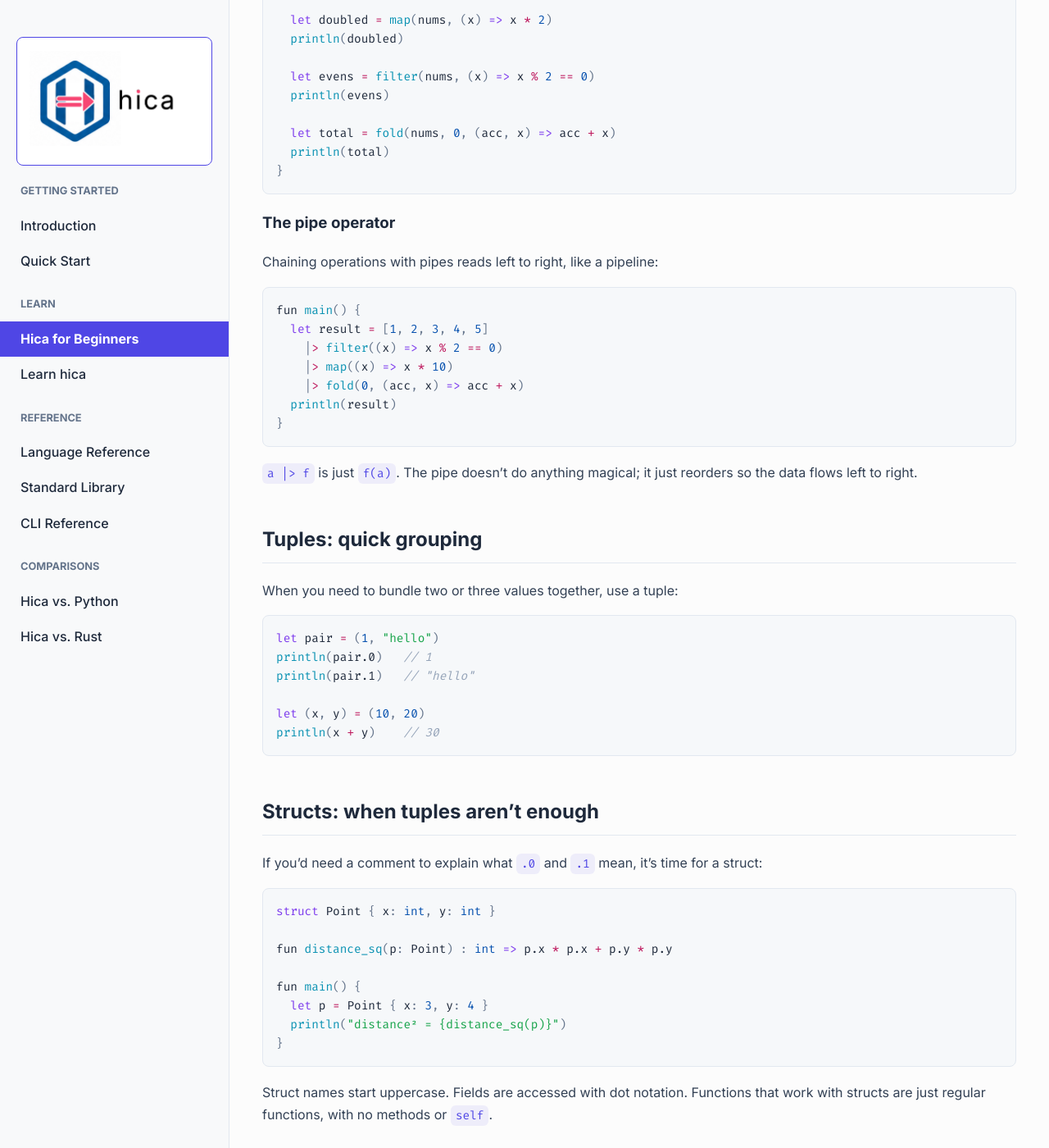
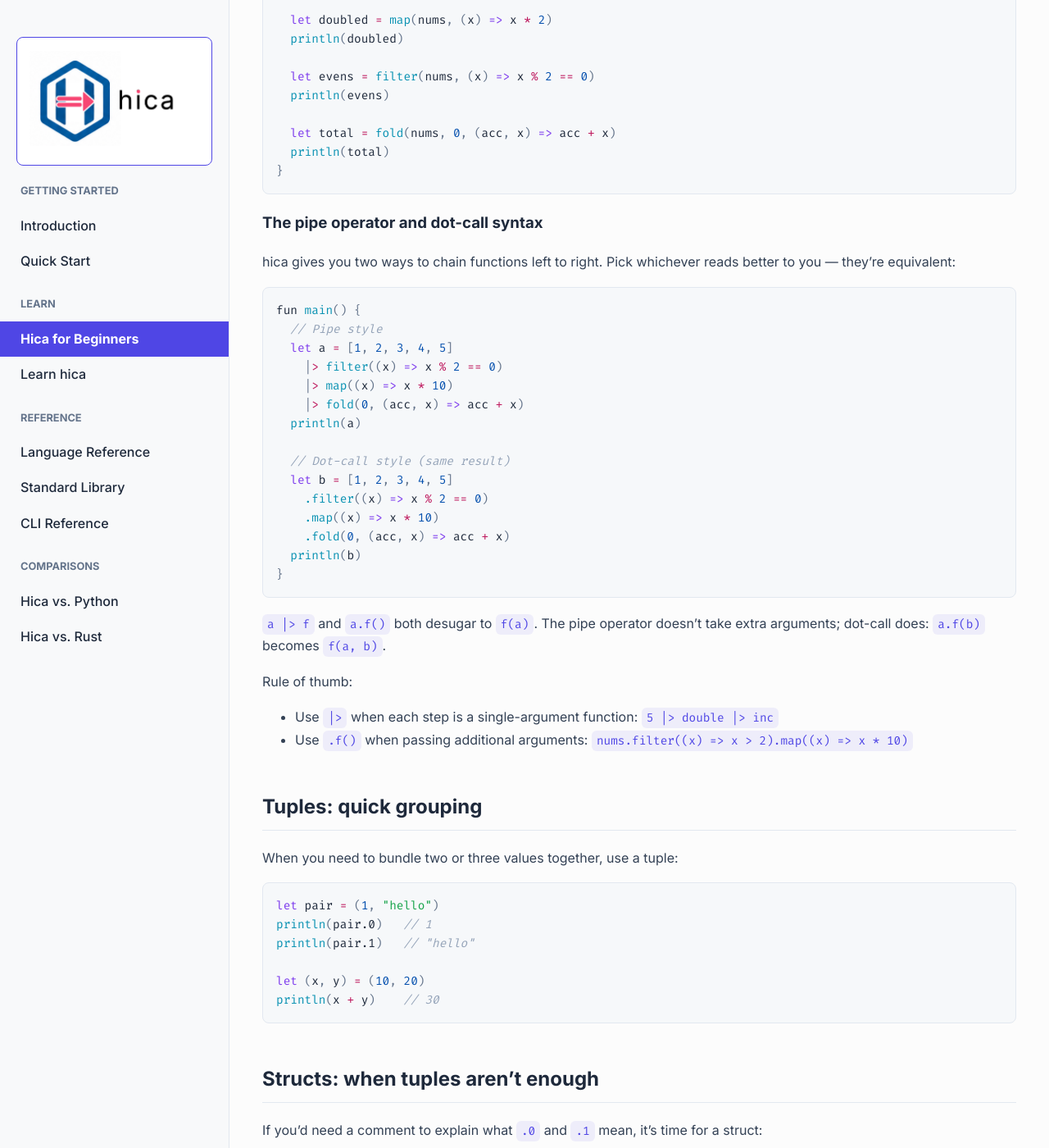
Before and after one commit to cladam/hica, a Jekyll site: the page built from docs/hica-for-beginners.md, in a window 1280 px wide and 1400 px high, scrolled down 4970 px. Shown: the whole window at 82% size. Built offline with Jekyll 4.4.1, drawn with Linux system fonts in a browser that asks for light colours.

Commit message:
docs: update documentation for the new dot syntax for chaining

````diff
--- a/docs/hica-for-beginners.md
+++ b/docs/hica-for-beginners.md
@@ -215,21 +215,33 @@
 }
 ```
 
-### The pipe operator
+### The pipe operator and dot-call syntax
 
-Chaining operations with pipes reads left to right, like a pipeline:
+hica gives you two ways to chain functions left to right. Pick whichever reads better to you — they're equivalent:
 
 ```rust
 fun main() {
-  let result = [1, 2, 3, 4, 5]
+  // Pipe style
+  let a = [1, 2, 3, 4, 5]
     |> filter((x) => x % 2 == 0)
     |> map((x) => x * 10)
     |> fold(0, (acc, x) => acc + x)
-  println(result)
+  println(a)
+
+  // Dot-call style (same result)
+  let b = [1, 2, 3, 4, 5]
+    .filter((x) => x % 2 == 0)
+    .map((x) => x * 10)
+    .fold(0, (acc, x) => acc + x)
+  println(b)
 }
 ```
 
-`a |> f` is just `f(a)`. The pipe doesn't do anything magical; it just reorders so the data flows left to right.
+`a |> f` and `a.f()` both desugar to `f(a)`. The pipe operator doesn't take extra arguments; dot-call does: `a.f(b)` becomes `f(a, b)`.
+
+Rule of thumb:
+- Use `|>` when each step is a single-argument function: `5 |> double |> inc`
+- Use `.f()` when passing additional arguments: `nums.filter((x) => x > 2).map((x) => x * 10)`
 
 ## Tuples: quick grouping
 
````
Also changed, not shown: docs/hica-vs-python.md (+1 -1 lines), docs/hica-vs-rust.md (+13 -5 lines), docs/language-reference.md (+24 -3 lines), docs/standard-library.md (+13 -3 lines), 1 other file.
